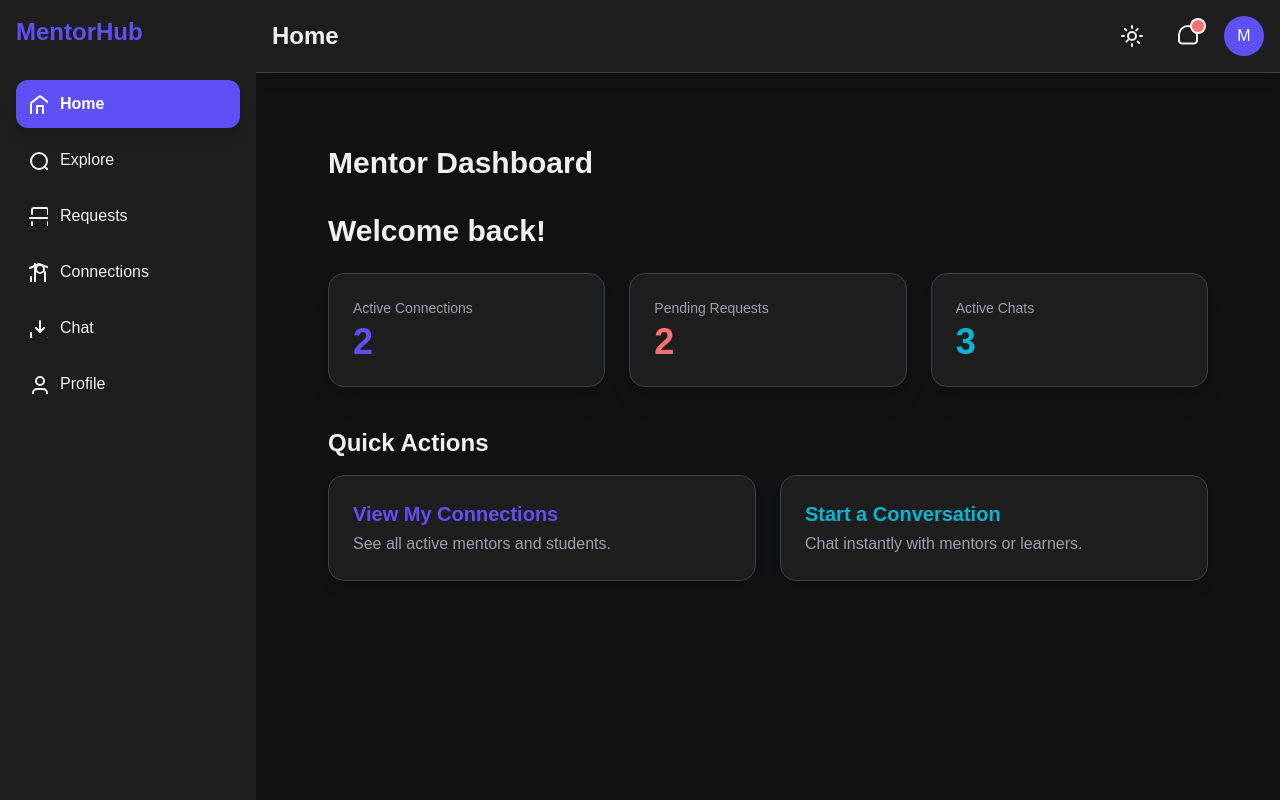
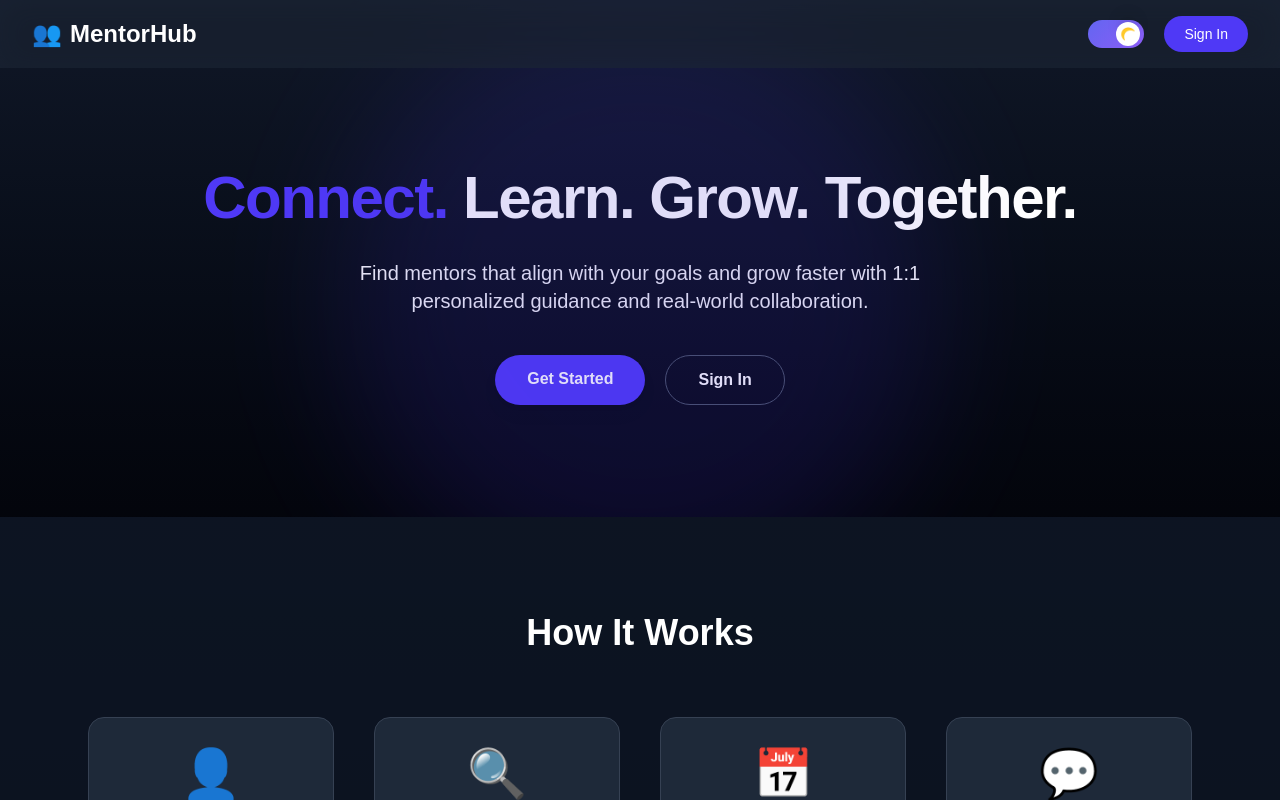
Before and after one commit to MAYANKSHARMA01010/Mentorship_Matching_App, a Next.js app: page / in a window 1280 px wide. Shown: the top 800 px of the page. Built offline with nearby package versions, Linux system fonts and the light colour scheme.

Commit message:
error fixed

```diff
--- a/src/app/page.js
+++ b/src/app/page.js
@@ -1,10 +1,13 @@
-// import HomePage from "./(pages)/HomePage";
-import MentorDashboard from "../app/(pages)/MentorDashboard"
-export default function Home() {
+"use client";
+
+import HomePage from "./(pages)/HomePage";
+import Onboarding from "./(pages)/Onboarding";
+
+export default function OnboardingPage() {
   return (
     <div>
-        {/* <HomePage/> */}
-        <MentorDashboard/>
+    <HomePage />
+    <Onboarding />
     </div>
   );
 }
```
Also changed, not shown: package.json (+5 -3 lines), 1 other file (tests, documents, lock files or other folders).
